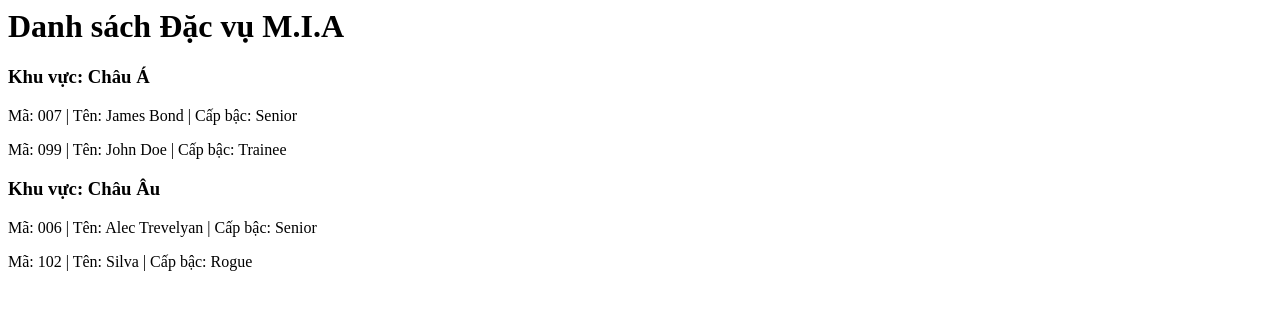
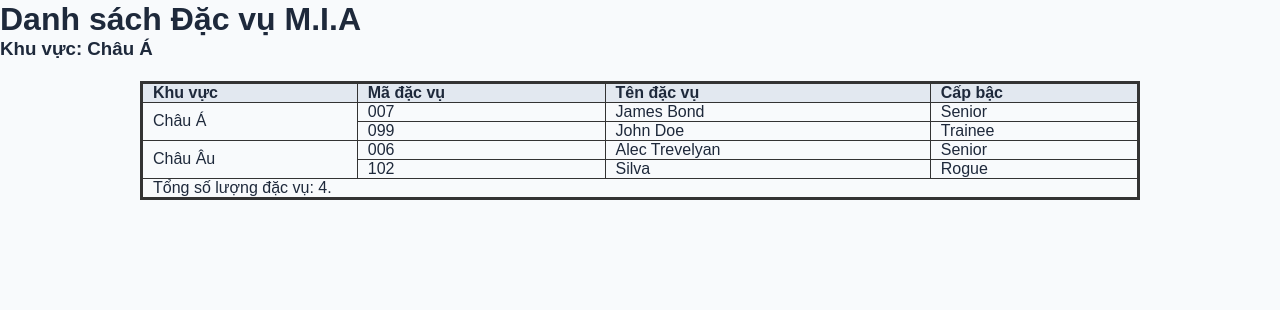
Before and after one commit to dieppham999/mia-agent-records-refactoring, a plain HTML site: page index.html in a window 1280 px wide. Drawn offline with Linux system fonts and the light colour scheme.

Commit message:
feat: tạo table theo yêu cầu với thread và tbody.

```diff
--- a/css/style.css
+++ b/css/style.css
@@ -0,0 +1,167 @@
+
+/* ==================================
+   1. CSS RESET
+================================== */
+
+*,
+*::before,
+*::after {
+    box-sizing: border-box;
+}
+
+* {
+    margin: 0;
+    padding: 0;
+}
+
+html {
+    scroll-behavior: smooth;
+}
+
+body {
+    min-height: 100vh;
+    line-height: 1.5;
+    -webkit-font-smoothing: antialiased;
+}
+
+/* ==================================
+   2. TYPOGRAPHY
+================================== */
+
+body {
+    font-family: Arial, Helvetica, sans-serif;
+    font-size: 16px;
+}
+
+h1, h2, h3, h4, h5, h6 {
+    line-height: 1.2;
+}
+
+p {
+    line-height: 1.6;
+}
+
+/* ==================================
+   3. MEDIA
+================================== */
+
+img,
+picture,
+video,
+canvas,
+svg {
+    display: block;
+    max-width: 100%;
+}
+
+img {
+    height: auto;
+}
+
+/* ==================================
+   4. FORM ELEMENTS
+================================== */
+
+button,
+input,
+textarea,
+select {
+    font: inherit;
+}
+
+button {
+    cursor: pointer;
+}
+
+/* ==================================
+   5. LINKS
+================================== */
+
+a {
+    color: inherit;
+    text-decoration: none;
+}
+
+/* ==================================
+   6. LISTS
+================================== */
+
+ul,
+ol {
+    list-style: none;
+}
+
+/* ==================================
+   7. TABLES
+================================== */
+
+table {
+    width: 100%;
+    max-width: 1000px;
+    margin: 20px auto;
+    padding: 14px 20px auto;
+    border-collapse: collapse;
+    border-spacing: 0;
+    border: 3px solid #333;
+}
+
+th,td{
+    border: 1px solid #333;
+    padding-left: 10px;
+    text-align: left;
+}
+
+th{
+    background-color: #e2e8f0;
+    font-weight: bold;
+}
+
+tbody tr:hover{
+    background-color: antiquewhite;
+}
+
+/* ==================================
+   8. GLOBAL VARIABLES
+================================== */
+
+:root {
+    --color-primary: #2563eb;
+    --color-text: #1e293b;
+    --color-background: #f8fafc;
+    --color-border: #e2e8f0;
+
+    --radius-sm: 4px;
+    --radius-md: 8px;
+    --radius-lg: 12px;
+
+    --container-width: 1200px;
+}
+
+/* ==================================
+   9. GLOBAL LAYOUT
+================================== */
+
+body {
+    color: var(--color-text);
+    background-color: var(--color-background);
+}
+
+.container {
+    width: min(100% - 32px, var(--container-width));
+    margin-inline: auto;
+}
+
+/* ==================================
+   10. ACCESSIBILITY
+================================== */
+
+:focus-visible {
+    outline: 2px solid var(--color-primary);
+    outline-offset: 3px;
+}
+
+@media (prefers-reduced-motion: reduce) {
+    html {
+        scroll-behavior: auto;
+    }
+}
--- a/index.html
+++ b/index.html
@@ -2,15 +2,54 @@
 <head>
     <meta charset="UTF-8">
     <meta name="viewport" content="width=device-width, initial-scale=1.0">
+    <link rel="stylesheet" href="css/style.css">
     <title>[Thực hành]: Dự án tái thiết Hệ thống Hồ sơ Đặc vụ M.I.A</title>
 </head>
 <body>
     <h1>Danh sách Đặc vụ M.I.A</h1>
     <h3>Khu vực: Châu Á</h3>
-    <p>Mã: 007 | Tên: James Bond | Cấp bậc: Senior</p>
-    <p>Mã: 099 | Tên: John Doe | Cấp bậc: Trainee</p>
-    <h3>Khu vực: Châu Âu</h3>
-    <p>Mã: 006 | Tên: Alec Trevelyan | Cấp bậc: Senior</p>
-    <p>Mã: 102 | Tên: Silva | Cấp bậc: Rogue</p>
+    <table>
+        <thead>
+            <tr>
+                <th>Khu vực</th>
+                <th>Mã đặc vụ</th>
+                <th>Tên đặc vụ</th>
+                <th>Cấp bậc</th>
+            </tr>
+        </thead>
+
+        <tbody>
+            <tr>
+                <td rowspan="2">Châu Á</td>
+                <td>007</td>
+                <td>James Bond</td>
+                <td>Senior</td>
+            </tr>
+            <tr>
+                <td>099</td>
+                <td>John Doe</td>
+                <td>Trainee</td>
+            </tr>
+            <tr>
+                <td rowspan="2">Châu Âu</td>
+                <td>006</td>
+                <td>Alec Trevelyan</td>
+                <td>Senior</td>
+            </tr>
+            <tr>
+                <td>102</td>
+                <td>Silva</td>
+                <td>Rogue</td>
+            </tr>
+
+        </tbody>
+
+        <tfoot>
+             <tr>
+                <td colspan="4">Tổng số lượng đặc vụ: 4.</td>
+            </tr>
+        </tfoot>
+
+    </table>
 </body>
 </html>
```
